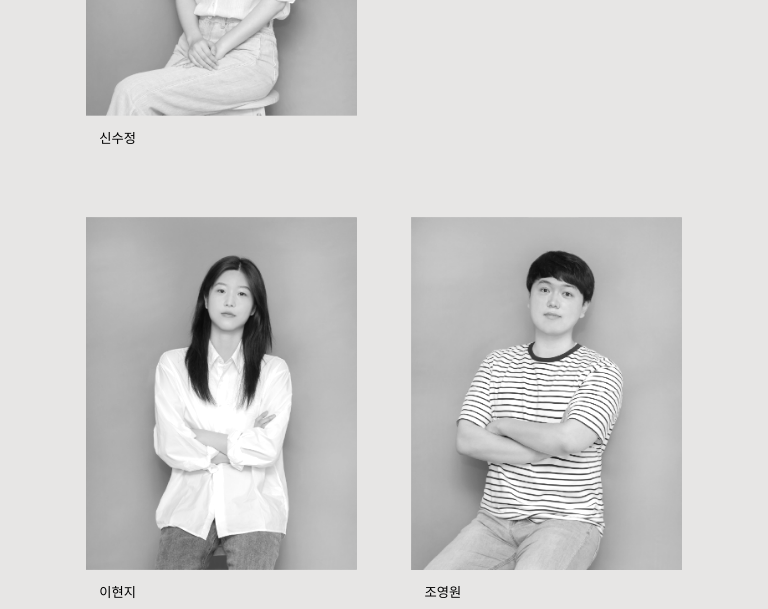
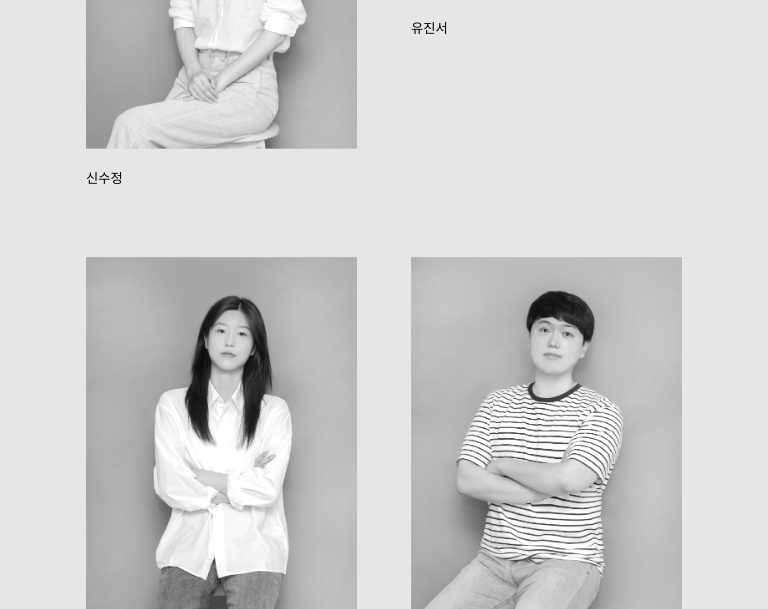
Before and after one commit to BaekChangKyeong/2022InteractiveWebService, a Python web app: template fastapi/templates/Designer.html in a window 768 px wide. Shown: the part 2751-3360 px from the top of the page. Run offline with Jinja, Linux system fonts and the light colour scheme; the template is opened without the code that fills it, so the values that code supplies are empty; some web fonts are replaced.

Commit message:
update designer name div margin

```diff
--- a/fastapi/static/css/main-template.css
+++ b/fastapi/static/css/main-template.css
@@ -720,7 +720,7 @@ table tbody tr {
     justify-content: space-between;
   }
   .gallery-text {
-    margin: 1em;
+    /* margin: 1em; */
     box-sizing: border-box;
     display: block;
     text-align: left;
@@ -757,7 +757,7 @@ table tbody tr {
     justify-content: space-between;
   }
   .gallery-text {
-    margin: 1em;
+    /* margin: 1em; */
     box-sizing: border-box;
     display: block;
     text-align: left;
```
